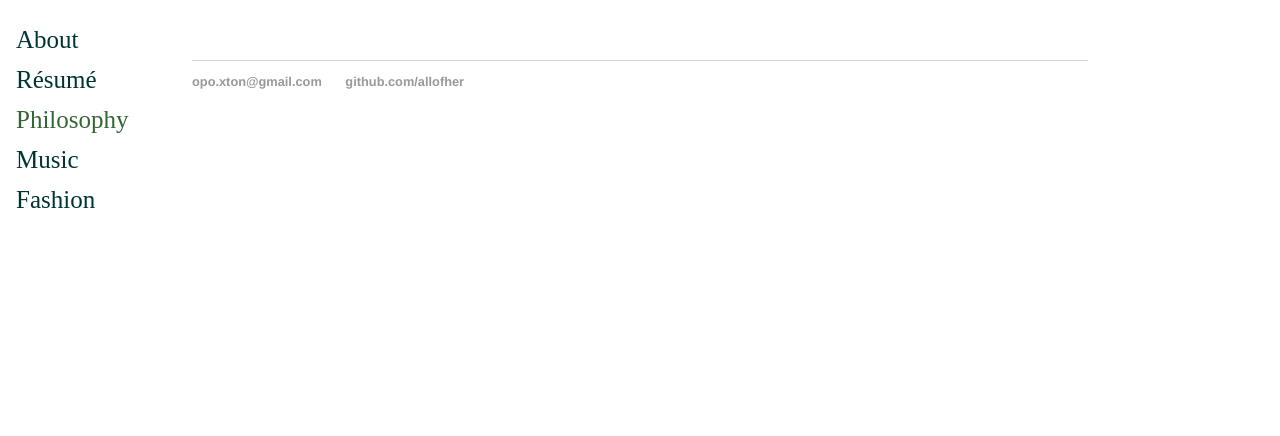
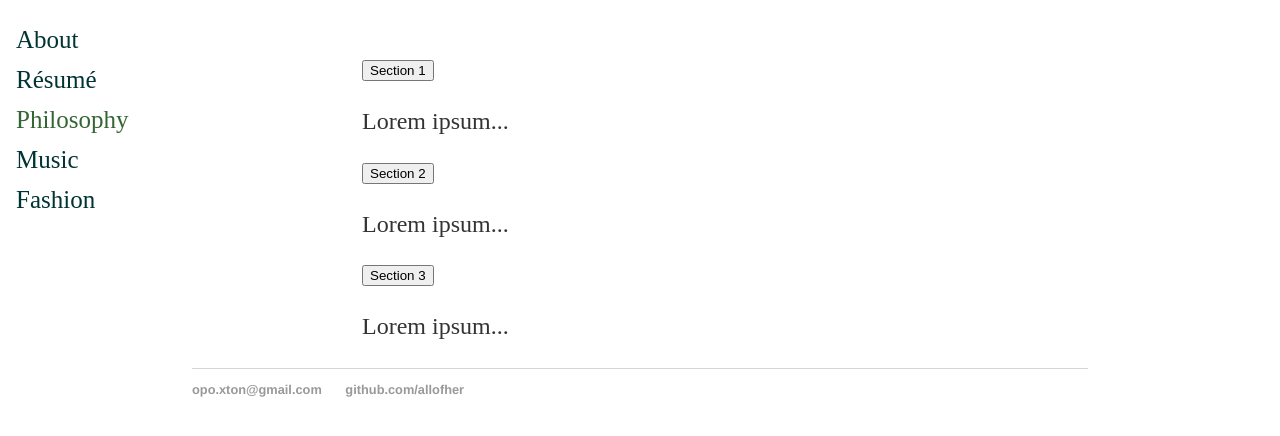
Before and after one commit to allofher/allofher.github.io, a Jekyll site: the page built from philosophy/index.html, in a window 1280 px wide. Shown: the top 436 px of the page. Built offline with Jekyll 4.4.1, drawn with Linux system fonts in a browser that asks for light colours.

Commit message:
Update index.html

```diff
--- a/philosophy/index.html
+++ b/philosophy/index.html
@@ -2,3 +2,18 @@
 layout: default
 title: Thinking
 ---
+
+<button class="accordion">Section 1</button>
+<div class="panel">
+  <p>Lorem ipsum...</p>
+</div>
+
+<button class="accordion">Section 2</button>
+<div class="panel">
+  <p>Lorem ipsum...</p>
+</div>
+
+<button class="accordion">Section 3</button>
+<div class="panel">
+  <p>Lorem ipsum...</p>
+</div>
```
